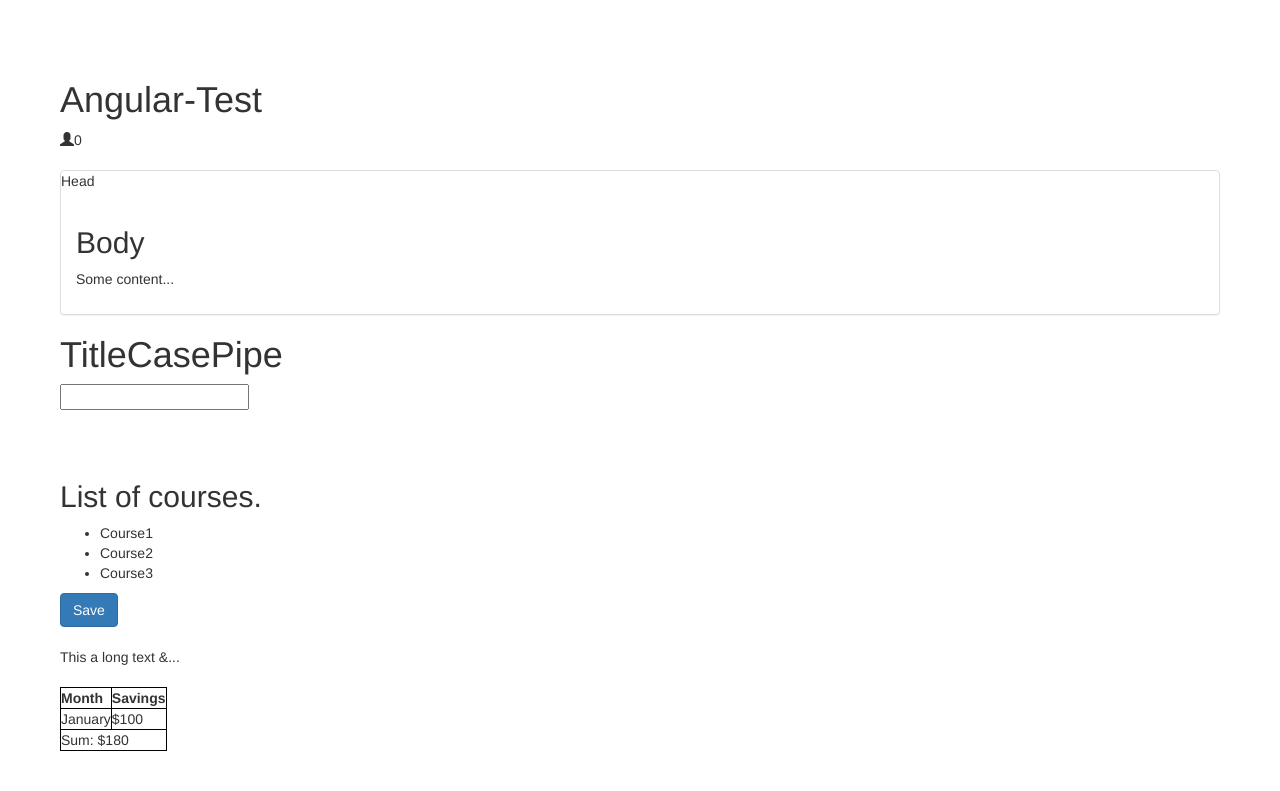
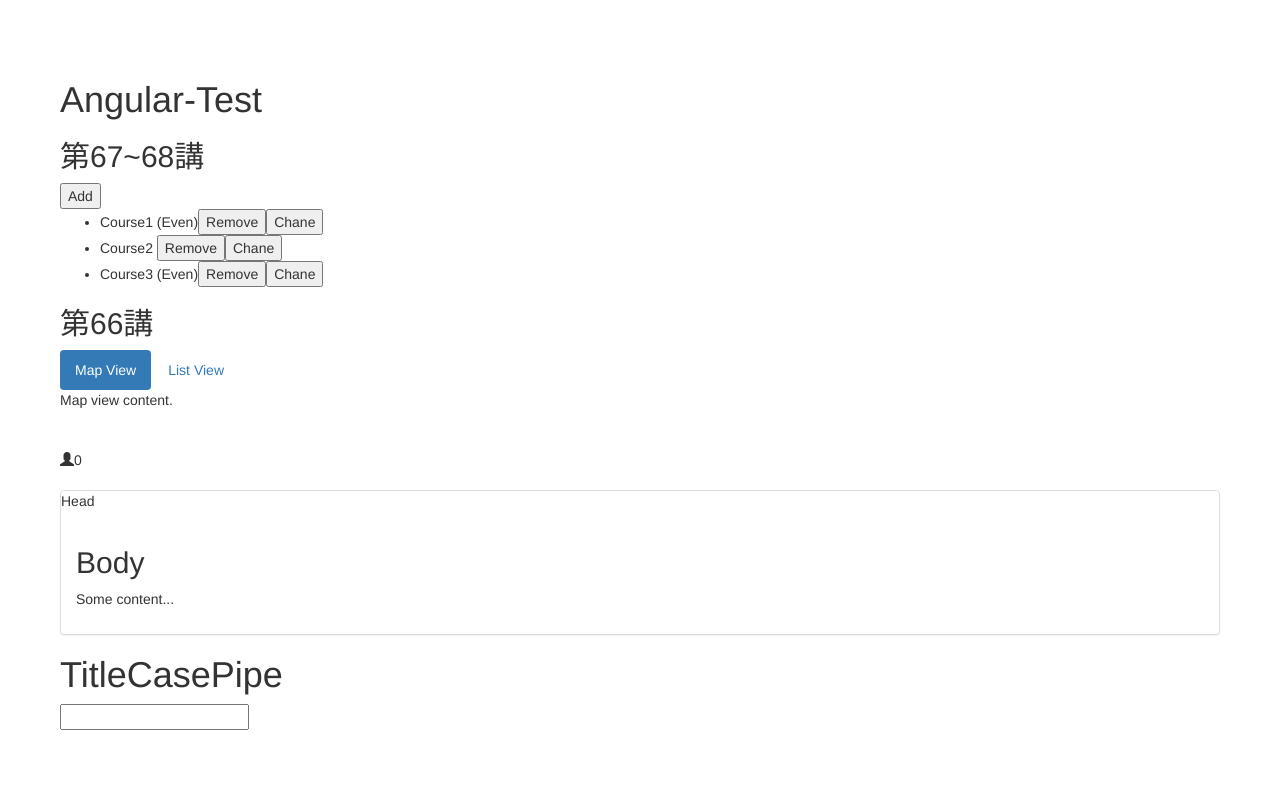
Before and after one commit to johnnypeng2003/Angular-Course, an Angular app: page / in a window 1280 px wide. Shown: the top 791 px of the page. Built offline with nearby package versions, Linux system fonts and the light colour scheme.

Commit message:
第67~68講

```diff
--- a/src/app/app.component.html
+++ b/src/app/app.component.html
@@ -1,4 +1,6 @@
 <h1>Angular-Test</h1>
+<app-ng-for></app-ng-for>
+<app-switchcase></app-switchcase>
 <app-like [isLike]="tweet.isLike" [likeCount]="tweet.likeCount" (change)="onLikeChange($event)"></app-like>
 <bootstrap-panel>
   <ng-container class="heading">Head</ng-container>
--- a/src/app/app.module.ts
+++ b/src/app/app.module.ts
@@ -11,6 +11,8 @@ import { TitleComponent } from './title/title.component';
 import { TitleCasePipe } from './title-case.pipe';
 import { PanelComponent } from './panel/panel.component';
 import { LikeComponent } from './like/like.component';
+import { SwitchcaseComponent } from './switchcase/switchcase.component';
+import { NgForComponent } from './ng-for/ng-for.component';
 
 @NgModule({
   declarations: [
@@ -22,6 +24,8 @@ import { LikeComponent } from './like/like.component';
     TitleCasePipe,
     PanelComponent,
     LikeComponent,
+    SwitchcaseComponent,
+    NgForComponent,
   ],
   imports: [
     BrowserModule,
--- /dev/null
+++ b/src/app/ng-for/ng-for.component.html
@@ -0,0 +1,9 @@
+<h2>第67~68講</h2>
+<button (click)="onAdd()">Add</button>
+<ul>
+  <li *ngFor="let course of courses; even as isEven" >
+    {{ course.name }} <span *ngIf="isEven">(Even)</span>
+    <button (click)="onRemove(course)">Remove</button>
+    <button (click)="onChange(course)">Chane</button>
+  </li>
+</ul>
--- /dev/null
+++ b/src/app/ng-for/ng-for.component.ts
@@ -0,0 +1,27 @@
+import { Component } from '@angular/core';
+
+@Component({
+  selector: 'app-ng-for',
+  templateUrl: './ng-for.component.html',
+  styleUrls: ['./ng-for.component.css']
+})
+export class NgForComponent  {
+  courses = [
+    { id: 1, name: 'Course1' },
+    { id: 2, name: 'Course2' },
+    { id: 3, name: 'Course3' }
+  ]  ;
+
+  onAdd() {
+    this.courses.push({ id: 4, name: 'Course4'});
+  }
+
+  onRemove(course) {
+    const index = this.courses.indexOf(course);
+    this.courses.splice(index, 1);
+  }
+  onChange(course) {
+    course.name = 'Update';
+  }
+
+}
--- /dev/null
+++ b/src/app/switchcase/switchcase.component.html
@@ -0,0 +1,13 @@
+<h2>第66講</h2>
+<ul class="nav nav-pills">
+  <li [class.active]="viewMode == 'map'"><a (click)="viewMode='map'">Map View</a></li>
+  <li [class.active]="viewMode == 'list'"><a (click)="viewMode='list'">List View</a></li>
+</ul>
+
+<div [ngSwitch]="viewMode">
+  <div *ngSwitchCase="'map'">Map view content.</div>
+  <div *ngSwitchCase="'list'">List view content.</div>
+  <div *ngSwitchDefault>Others</div>
+</div>
+<br>
+<br>
--- /dev/null
+++ b/src/app/switchcase/switchcase.component.ts
@@ -0,0 +1,16 @@
+import { Component, OnInit } from '@angular/core';
+
+@Component({
+  selector: 'app-switchcase',
+  templateUrl: './switchcase.component.html',
+  styleUrls: ['./switchcase.component.css']
+})
+export class SwitchcaseComponent implements OnInit {
+  viewMode = 'map';
+
+  constructor() { }
+
+  ngOnInit() {
+  }
+
+}
```
Also changed, not shown: src/app/ng-for/ng-for.component.css (added), src/app/switchcase/switchcase.component.css (added), 2 other files (tests, documents, lock files or other folders).
